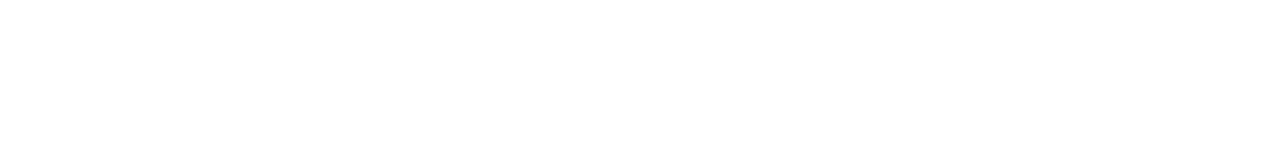
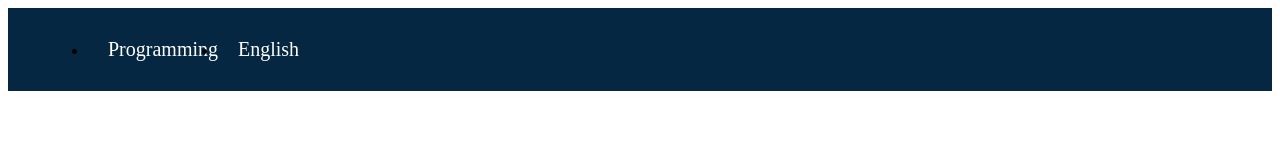
Before and after one commit to Masayo-Fukuda/sample, a plain HTML site: page index.html in a window 1280 px wide. Drawn offline with Linux system fonts and the light colour scheme.

Commit message:
Add:header

```diff
--- a/index.html
+++ b/index.html
@@ -5,8 +5,16 @@
   <meta http-equiv="X-UA-Compatible" content="IE=edge">
   <meta name="viewport" content="width=device-width, initial-scale=1.0">
   <title>Document</title>
+  <link rel="stylesheet" href="./style.css">
 </head>
 <body>
-
+  <header>
+    <div class="header-right">
+      <ul class="nav">
+        <li><a href="#programming">Programming</a></li>
+        <li><a href="#english">English</a></li>
+      </ul>
+    </div>
+  </header>
 </body>
 </html>
--- /dev/null
+++ b/style.css
@@ -0,0 +1,16 @@
+header {
+  display: flex;
+  justify-content: space-between;
+  align-items: center;
+  background-color: rgb(6, 39, 66);
+  padding: 14px 40px;
+}
+.nav {
+  display: flex;
+}
+.nav > li > a {
+  color: white;
+  font-size: 20px;
+  margin-left: 20px;
+  text-decoration: none;
+}
```
